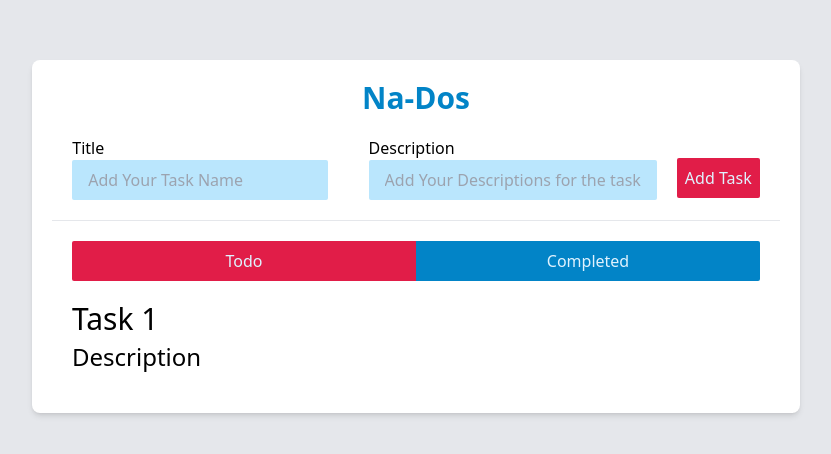
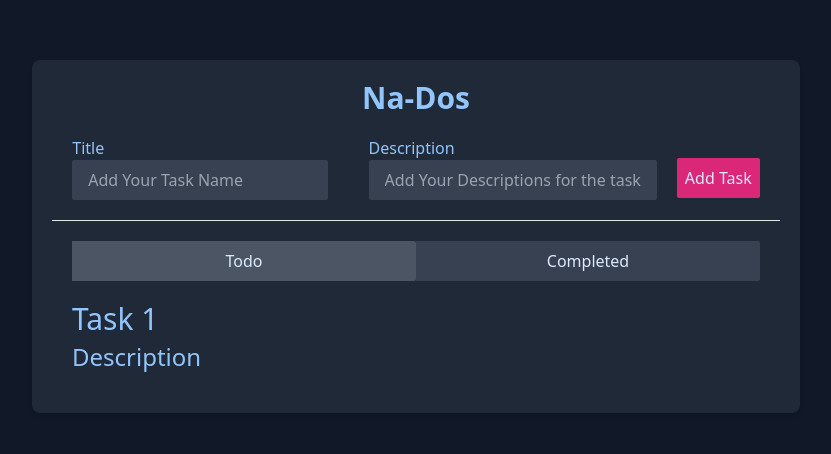
Before and after one commit to hs-nahin/ReactJS-Project, a React (Vite) app in the folder react-project-01/: page / in a window 1280 px wide. Shown: the part 164-618 px from the top of the page, without its empty margins (224-1055 px from the left). Built offline with nearby package versions, Linux system fonts and the light colour scheme.

Commit message:
added toggle effect

```diff
--- a/react-project-01/src/App.jsx
+++ b/react-project-01/src/App.jsx
@@ -1,36 +1,48 @@
-import React from 'react';
+import React, { useState } from 'react';
 
 function App() {
+  const [isSelected1, setIsSelected1] = useState(false);
+  const [isSelected2, setIsSelected2] = useState(false);
+
+  const handleClick1 = () => {
+    setIsSelected1(!isSelected1);
+    setIsSelected2(false); // Ensure the other button is not selected
+  };
+
+  const handleClick2 = () => {
+    setIsSelected2(!isSelected2);
+    setIsSelected1(false); // Ensure the other button is not selected
+  };
+
   return (
-    <div className="flex justify-center items-center min-h-screen bg-gray-200">
-      <div className="w-full md:w-3/5 bg-white rounded-lg shadow-md">
+    <div className="flex justify-center items-center min-h-screen bg-gray-900">
+      <div className="w-full md:w-3/5 bg-gray-800 rounded-lg shadow-md">
         {/* Header Name */}
         <header id='header-area' className="py-5">
-          <h1 className="text-3xl text-center font-semibold text-sky-600">
+          <h1 className="text-3xl text-center font-semibold text-blue-300">
             Na-Dos
           </h1>
         </header>
 
         {/* Main Area*/}
         <main id='todo-wrapper' className='px-5'>
-
           {/* Input Area */}
-          <div id='todo-input-area' className='flex flex-col md:flex-row items-center justify-evenly mt-5 md:mt-0'>
+          <div className='flex flex-col md:flex-row items-center justify-evenly mt-5 md:mt-0'>
             {/* Title */}
-              <div id="todo-input-item" className="mb-3 md:mb-0">
-                <label htmlFor="title" className='mr-5'>Title</label>
+            <div className="mb-3 md:mb-0">
+              <label htmlFor="title" className='mr-5 text-blue-300'>Title</label>
               <br />
-                <input type="text" id="title" placeholder='Add Your Task Name' name="title" className='bg-sky-200 rounded-sm text-sky-600 outline-none w-full md:w-64 h-10 px-4'/>
+              <input type="text" id="title" placeholder='Add Your Task Name' name="title" className='bg-gray-700 rounded-sm text-blue-300 outline-none w-full md:w-64 h-10 px-4'/>
             </div>
             {/* Description */}
-              <div id="todo-input-item" className='ml-0 md:ml-5'>
-                <label htmlFor="description" className='mr-5'>Description</label>
+            <div className='ml-0 md:ml-5'>
+              <label htmlFor="description" className='mr-5 text-blue-300'>Description</label>
               <br />
-                <input type="text" id="description" placeholder="Add Your Descriptions for the task" name="description" className="bg-sky-200 rounded-sm text-sky-600 outline-none w-full md:w-72 h-10 px-4" />
+              <input type="text" id="description" placeholder="Add Your Descriptions for the task" name="description" className="bg-gray-700 rounded-sm text-blue-300 outline-none w-full md:w-72 h-10 px-4" />
             </div>
             {/* Button */}
-            <div id="">
-              <button type="button" className='bg-rose-600 text-sky-100 p-2 rounded-sm hover:bg-rose-800 transition duration-300 mt-5 md:mt-5'>Add Task</button>
+            <div>
+              <button type="button" className='bg-pink-600 text-blue-100 p-2 rounded-sm hover:bg-pink-800 transition duration-300 mt-5 md:mt-5'>Add Task</button>
             </div>
           </div>
           <hr className='my-5'/>
@@ -39,19 +51,16 @@ function App() {
           {/* To Do List Area */}
           <footer id='footer-area' className='px-5'>
             {/* Button Area For ToDo and Completed */}
-              <div id="button-area" className="flex">
-                <button className='flex-1 bg-rose-600 text-sky-100 p-2 rounded-l-sm rounded-r-none hover:bg-rose-800 transition duration-300'>Todo</button>
-                <button className='flex-1 bg-sky-600 text-sky-100 p-2 rounded-r-sm rounded-l-none hover:bg-sky-700 transition duration-300'>Completed</button>
+            <div className="flex">
+            <button className={`flex-1 bg-gray-600 text-blue-100 p-2 rounded-r-sm rounded-l-none transition duration-300 ${isSelected1 ? 'bg-pink-800' : ''}`} onClick={handleClick1}>Todo</button>
+              <button className={`flex-1 bg-gray-700 text-blue-100 p-2 rounded-r-sm rounded-l-none transition duration-300 ${isSelected2 ? 'bg-blue-700' : ''}`} onClick={handleClick2}>Completed</button>
             </div>
             <div id="todo-list" className='mb-10 mt-5'>
-                <h3 className='text-3xl mt-2'>Task 1</h3>
-                <p className='text-2xl mt-1'>Description</p>
+              <h3 className='text-3xl mt-2 text-blue-300'>Task 1</h3>
+              <p className='text-2xl mt-1 text-blue-300'>Description</p>
             </div>
           </footer>
-
         </main>
-
-
       </div>
     </div>
   );
```
Lines whose indentation alone changed are shown as unchanged.
